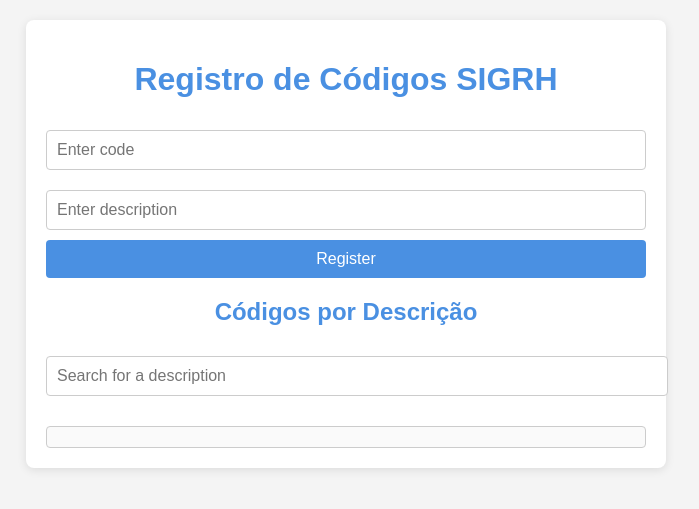
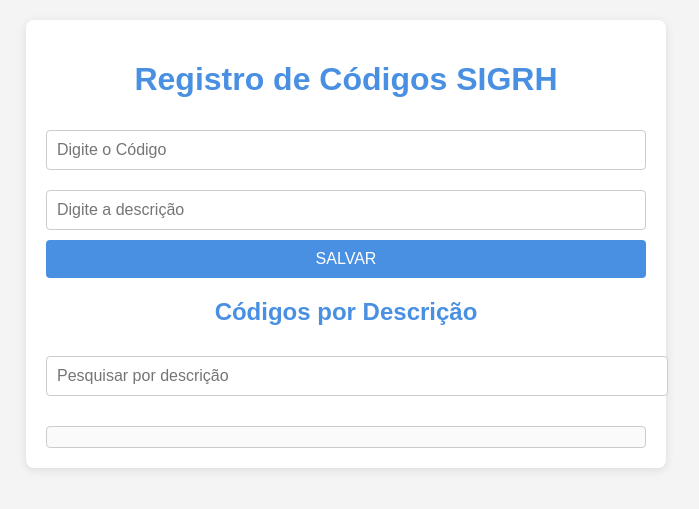
Before and after one commit to WagnerDevcode/cadastrosigrh, a Flask app: page / in a window 1280 px wide. Shown: the top 509 px of the page, without its empty margins (294-993 px from the left). Run offline with Flask 3, Linux system fonts and the light colour scheme.

Commit message:
Update index.html

```diff
--- a/templates/index.html
+++ b/templates/index.html
@@ -12,14 +12,14 @@
 
       <!-- Formulário para registrar novos códigos -->
       <form id="register-form" class="form">
-        <input type="text" name="code" placeholder="Enter code" required />
+        <input type="text" name="code" placeholder="Digite o Código" required />
         <input
           type="text"
           name="description"
-          placeholder="Enter description"
+          placeholder="Digite a descrição"
           required
         />
-        <button type="submit" class="btn">Register</button>
+        <button type="submit" class="btn">SALVAR</button>
       </form>
 
       <h2>Códigos por Descrição</h2>
@@ -27,7 +27,7 @@
       <input
         type="text"
         id="search-box"
-        placeholder="Search for a description"
+        placeholder="Pesquisar por descrição"
         class="search-box"
       />
 
```
